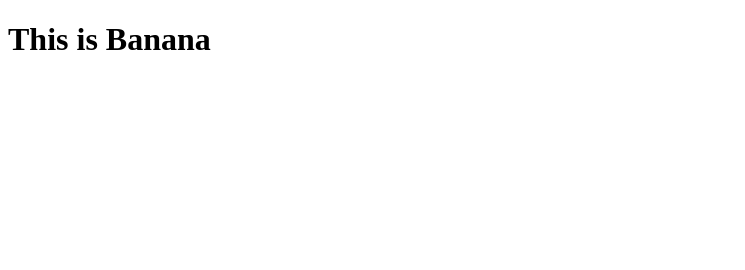
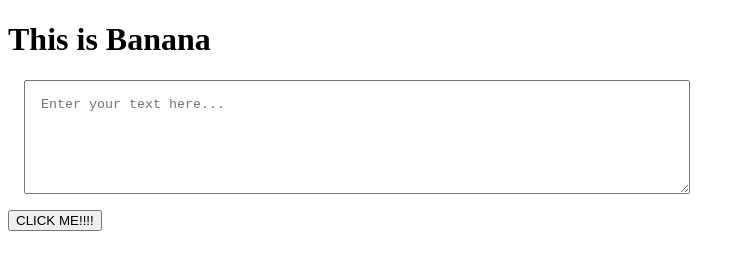
Before and after one commit to Snow-Bull/Neogcamp-lesson-3, a plain HTML site: page index.html in a window 1280 px wide. Shown: the whole page, without its empty margins (0-745 px from the left). Drawn offline with Linux system fonts and the light colour scheme.

Commit message:
taking input and console

```diff
--- a/app.js
+++ b/app.js
@@ -0,0 +1,10 @@
+var btnTranslate = document.querySelector("#btn-translate");
+var txtInput=document.querySelector("#txt-input");
+console.log(txtInput)
+function clickHandler(){
+    console.log("CLICKED!!");
+    console.log("INPUT",txtInput.value);
+
+};
+
+btnTranslate.addEventListener("click", clickHandler)
--- a/index.html
+++ b/index.html
@@ -5,9 +5,22 @@
     <meta http-equiv="X-UA-Compatible" content="IE=edge">
     <meta name="viewport" content="width=device-width, initial-scale=1.0">
     <title> Banana Speak</title>
+    <style>
+        textarea{
+            width: 50%;
+            padding: 1rem;
+            margin: 1rem;
+            display:block;
+            height: 10vh;
+        }
+    </style>
 </head>
 <body>
     <h1>This is Banana</h1>
+    <textarea id="txt-input"
+    placeholder="Enter your text here..."></textarea>
+    <button id="btn-translate">CLICK ME!!!!</button>
+    <script src="app.js" type="text/javascript"></script>
 
 
 
```
